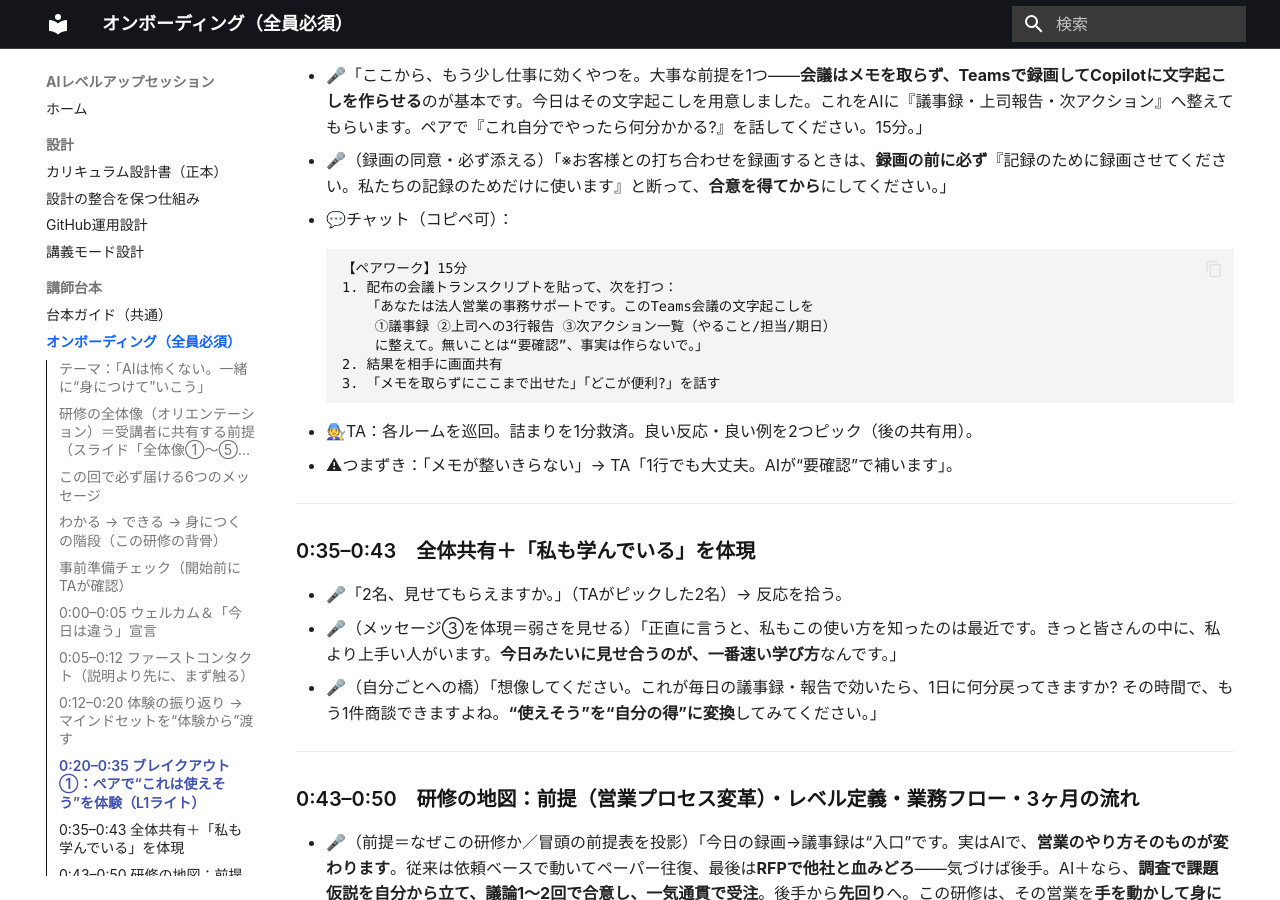
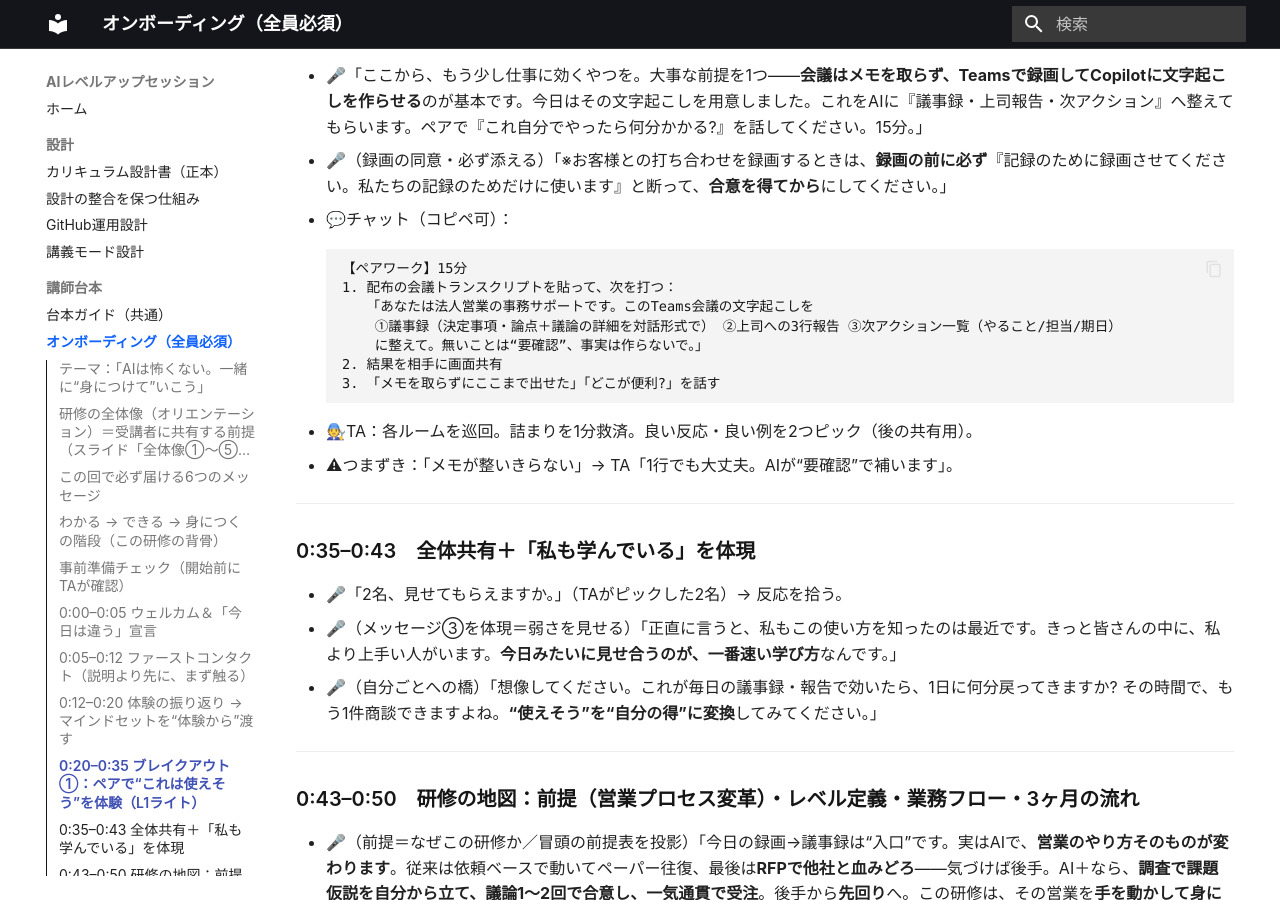
Before and after one commit to horiken1977/ai-education, an MkDocs documentation site: the page built from docs/scripts/onboarding.md, in a window 1280 px wide and 900 px high, scrolled down 3456 px. Built offline with MkDocs 1.6.1 and Material for MkDocs 9.7.7, drawn with Linux system fonts in a browser that asks for light colours; some web fonts are replaced.

Commit message:
slides: オンボの体験導入を再配置＋議事録プロンプトに議論詳細を追加（台本へ反映）
- スライド：表紙下の体験スライドを「お約束」の後ろへ移動＋タイトルを「とにかくやってみよう！」に（表現）。
- プロンプトの①議事録に「議論詳細：対話系形式・決定事項」を追加（成果物の中身が変わる＝意味変更）。
  → 台本のペアワーク・プロンプトにも「議論の詳細を対話形式で」を反映し整合。
- 設計書は卒業条件不変のため逆反映なし。番人・重複・旧表記・Marpビルド緑。

Co-Authored-By: Claude Opus 4.8 <noreply@anthropic.com>

```diff
--- a/docs/scripts/onboarding.md
+++ b/docs/scripts/onboarding.md
@@ -90,7 +90,7 @@
   【ペアワーク】15分
   1. 配布の会議トランスクリプトを貼って、次を打つ：
      「あなたは法人営業の事務サポートです。このTeams会議の文字起こしを
-      ①議事録 ②上司への3行報告 ③次アクション一覧（やること/担当/期日）
+      ①議事録（決定事項・論点＋議論の詳細を対話形式で） ②上司への3行報告 ③次アクション一覧（やること/担当/期日）
       に整えて。無いことは“要確認”、事実は作らないで。」
   2. 結果を相手に画面共有
   3. 「メモを取らずにここまで出せた」「どこが便利?」を話す
```
Also changed, not shown: docs/slides/onboarding.md (+10 -11 lines).
